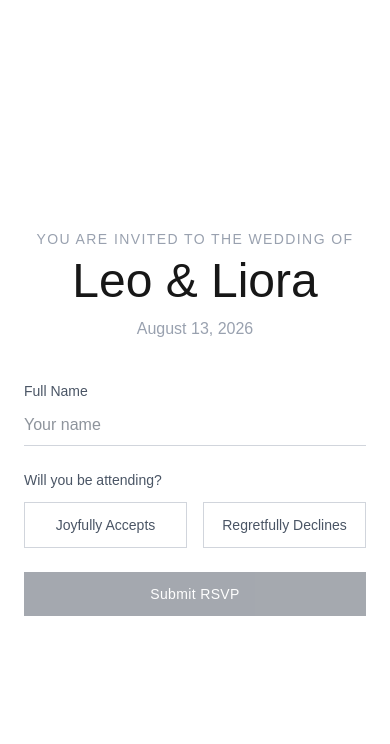
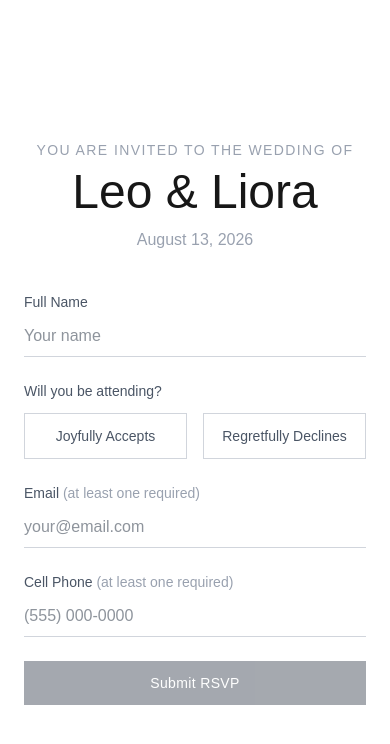
Before and after one commit to Nathan-coder303/leo-liora-rsvp, a Next.js app: page / in a window 390 px wide. Shown: the top 744 px of the page. Built offline with nearby package versions, Linux system fonts and the light colour scheme.

Commit message:
Add email and phone fields, at least one required

```diff
--- a/app/api/rsvp/route.ts
+++ b/app/api/rsvp/route.ts
@@ -5,10 +5,13 @@ import { sendRsvpNotification } from "@/lib/email";
 export async function POST(req: NextRequest) {
   try {
     const body = await req.json();
-    const { name, attending, partySize } = body;
+    const { name, attending, partySize, email, phone } = body;
 
     if (!name || typeof attending !== "boolean" || !partySize) {
       return NextResponse.json({ error: "Missing required fields" }, { status: 400 });
+    }
+    if (!email?.trim() && !phone?.trim()) {
+      return NextResponse.json({ error: "Email or phone is required" }, { status: 400 });
     }
     if (attending && (partySize < 1 || partySize > 2)) {
       return NextResponse.json({ error: "Party size must be 1 or 2" }, { status: 400 });
@@ -24,6 +27,8 @@ export async function POST(req: NextRequest) {
       name: String(name).trim(),
       attending: Boolean(attending),
       partySize: Number(partySize),
+      email: String(email || "").trim(),
+      phone: String(phone || "").trim(),
       submittedAt,
     };
 
--- a/app/page.tsx
+++ b/app/page.tsx
@@ -6,6 +6,8 @@ export default function Home() {
   const [attending, setAttending] = useState<boolean | null>(null);
   const [name, setName] = useState("");
   const [partySize, setPartySize] = useState(1);
+  const [email, setEmail] = useState("");
+  const [phone, setPhone] = useState("");
   const [submitted, setSubmitted] = useState(false);
   const [loading, setLoading] = useState(false);
   const [error, setError] = useState("");
@@ -13,6 +15,10 @@ export default function Home() {
   async function handleSubmit(e: React.FormEvent) {
     e.preventDefault();
     if (!name.trim() || attending === null) return;
+    if (!email.trim() && !phone.trim()) {
+      setError("Please provide at least an email or phone number.");
+      return;
+    }
     setLoading(true);
     setError("");
 
@@ -20,7 +26,7 @@ export default function Home() {
       const res = await fetch("/api/rsvp", {
         method: "POST",
         headers: { "Content-Type": "application/json" },
-        body: JSON.stringify({ name, attending, partySize }),
+        body: JSON.stringify({ name, attending, partySize, email, phone }),
       });
       if (!res.ok) throw new Error("Submission failed");
       setSubmitted(true);
@@ -96,6 +102,32 @@ export default function Home() {
             </div>
           </div>
 
+          <div>
+            <label className="block text-sm text-gray-600 mb-1">
+              Email <span className="text-gray-400">(at least one required)</span>
+            </label>
+            <input
+              type="email"
+              value={email}
+              onChange={(e) => setEmail(e.target.value)}
+              placeholder="your@email.com"
+              className="w-full border-b border-gray-300 py-2 text-gray-800 outline-none focus:border-gray-800 bg-transparent"
+            />
+          </div>
+
+          <div>
+            <label className="block text-sm text-gray-600 mb-1">
+              Cell Phone <span className="text-gray-400">(at least one required)</span>
+            </label>
+            <input
+              type="tel"
+              value={phone}
+              onChange={(e) => setPhone(e.target.value)}
+              placeholder="(555) 000-0000"
+              className="w-full border-b border-gray-300 py-2 text-gray-800 outline-none focus:border-gray-800 bg-transparent"
+            />
+          </div>
+
           {attending && (
             <div>
               <label className="block text-sm text-gray-600 mb-1">Number of Guests (including yourself)</label>
@@ -115,7 +147,7 @@ export default function Home() {
 
           <button
             type="submit"
-            disabled={loading || attending === null || !name.trim()}
+            disabled={loading || attending === null || !name.trim() || (!email.trim() && !phone.trim())}
             className="w-full py-3 bg-gray-800 text-white text-sm tracking-wide disabled:opacity-40 hover:bg-gray-700 transition-colors"
           >
             {loading ? "Sending..." : "Submit RSVP"}
--- a/lib/email.ts
+++ b/lib/email.ts
@@ -6,6 +6,8 @@ export async function sendRsvpNotification(data: {
   name: string;
   attending: boolean;
   partySize: number;
+  email: string;
+  phone: string;
   submittedAt: string;
 }) {
   const resend = new Resend(process.env.RESEND_API_KEY!);
@@ -20,6 +22,8 @@ export async function sendRsvpNotification(data: {
         <tr><td style="padding:8px;font-weight:bold">Name</td><td style="padding:8px">${data.name}</td></tr>
         <tr><td style="padding:8px;font-weight:bold">Attending</td><td style="padding:8px">${data.attending ? "Yes" : "No"}</td></tr>
         <tr><td style="padding:8px;font-weight:bold">Party Size</td><td style="padding:8px">${data.partySize}</td></tr>
+        <tr><td style="padding:8px;font-weight:bold">Email</td><td style="padding:8px">${data.email || "—"}</td></tr>
+        <tr><td style="padding:8px;font-weight:bold">Phone</td><td style="padding:8px">${data.phone || "—"}</td></tr>
         <tr><td style="padding:8px;font-weight:bold">Submitted</td><td style="padding:8px">${data.submittedAt}</td></tr>
       </table>
     `,
--- a/lib/sheets.ts
+++ b/lib/sheets.ts
@@ -19,41 +19,42 @@ export async function appendRsvpRow(data: {
   name: string;
   attending: boolean;
   partySize: number;
+  email: string;
+  phone: string;
   submittedAt: string;
 }) {
   const auth = getAuth();
   const sheets = google.sheets({ version: "v4", auth });
 
-  // Ensure header row exists
   const existing = await sheets.spreadsheets.values.get({
     spreadsheetId: SPREADSHEET_ID,
-    range: "Sheet1!A1:D1",
+    range: "Sheet1!A1:F1",
   });
 
   if (!existing.data.values?.length) {
     await sheets.spreadsheets.values.update({
       spreadsheetId: SPREADSHEET_ID,
-      range: "Sheet1!A1:D1",
+      range: "Sheet1!A1:F1",
       valueInputOption: "RAW",
       requestBody: {
-        values: [["Name", "Attending", "Party Size", "Submitted At"]],
+        values: [["Name", "Attending", "Party Size", "Email", "Phone", "Submitted At"]],
       },
     });
   }
 
   await sheets.spreadsheets.values.append({
     spreadsheetId: SPREADSHEET_ID,
-    range: "Sheet1!A:D",
+    range: "Sheet1!A:F",
     valueInputOption: "RAW",
     requestBody: {
-      values: [
-        [
-          data.name,
-          data.attending ? "Yes" : "No",
-          data.partySize,
-          data.submittedAt,
-        ],
-      ],
+      values: [[
+        data.name,
+        data.attending ? "Yes" : "No",
+        data.partySize,
+        data.email,
+        data.phone,
+        data.submittedAt,
+      ]],
     },
   });
 }
```
